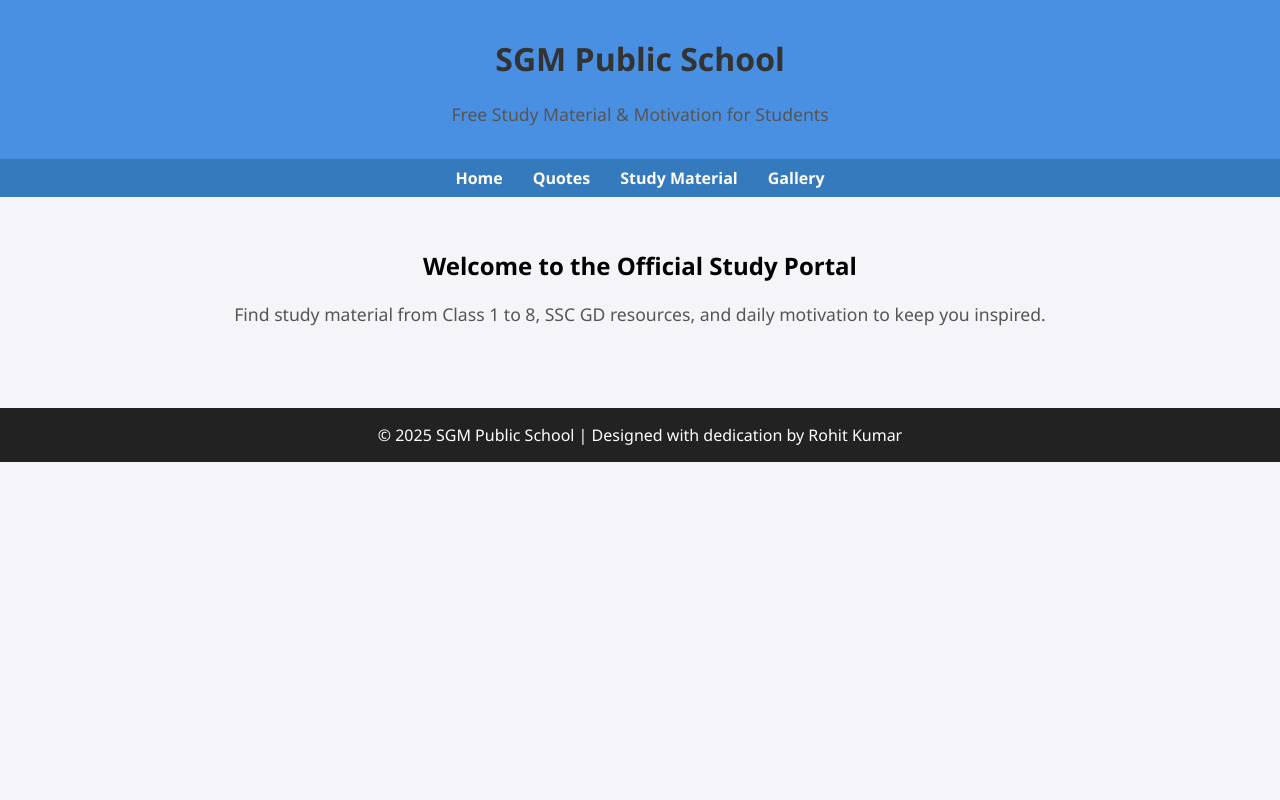
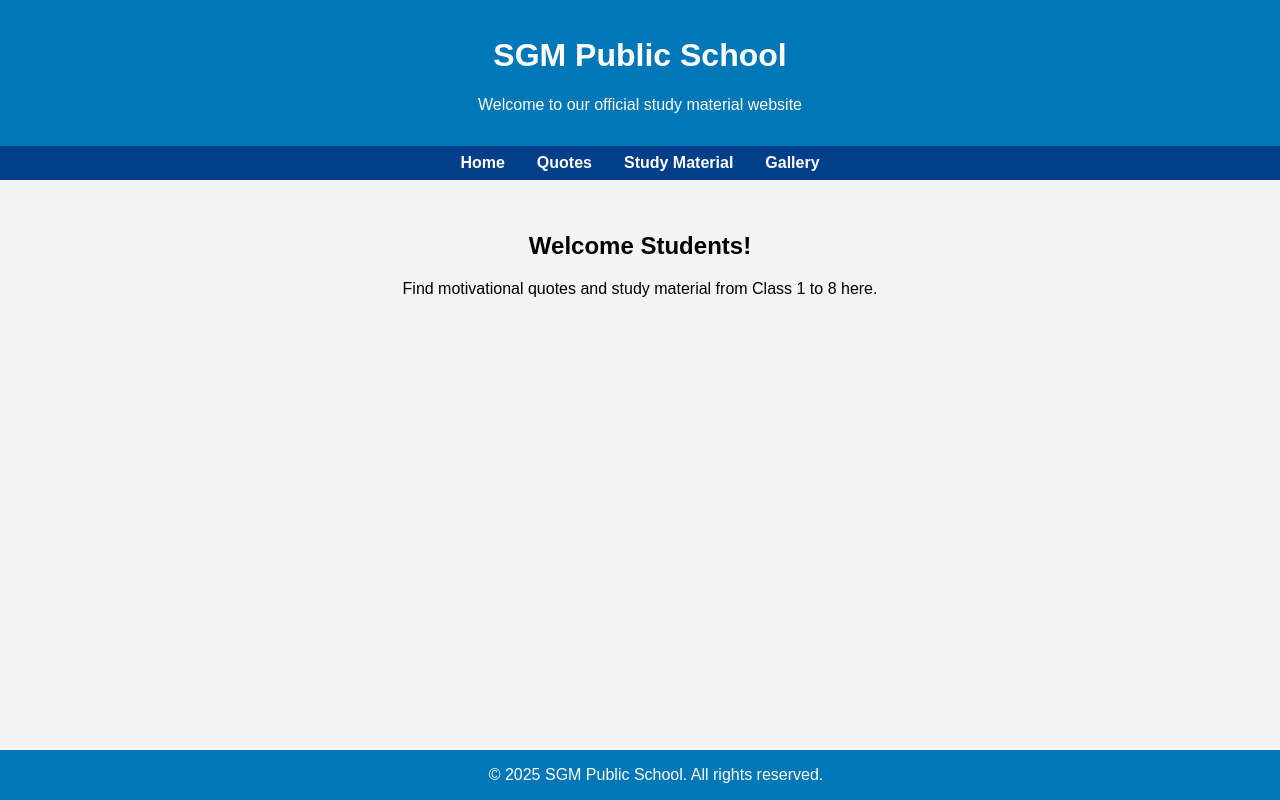
Before and after one commit to SGMPUBLICSCHOOL/Study-material-by-sgm-public-school-, a plain HTML site: page index.html in a window 1280 px wide. Drawn offline with Linux system fonts and the light colour scheme.

Commit message:
Add files via upload

```diff
--- a/index.html
+++ b/index.html
@@ -3,78 +3,65 @@
 <html lang="en">
 <head>
   <meta charset="UTF-8">
-  <meta name="viewport" content="width=device-width, initial-scale=1">
-  <title>SGM Public School - Study Material</title>
+  <meta name="viewport" content="width=device-width, initial-scale=1.0">
+  <title>SGM Public School</title>
   <style>
     body {
-      font-family: 'Segoe UI', sans-serif;
+      font-family: Arial, sans-serif;
+      background: #f4f4f4;
       margin: 0;
       padding: 0;
-      background: #f4f4f9;
     }
     header {
-      background: #4a90e2;
+      background-color: #0077b6;
       color: white;
-      padding: 1rem 0;
+      padding: 1rem 2rem;
       text-align: center;
     }
     nav {
-      background: #357ABD;
+      background: #023e8a;
       display: flex;
       justify-content: center;
       padding: 0.5rem 0;
     }
     nav a {
       color: white;
-      margin: 0 15px;
+      margin: 0 1rem;
       text-decoration: none;
       font-weight: bold;
-    }
-    nav a:hover {
-      text-decoration: underline;
     }
     main {
       padding: 2rem;
       text-align: center;
     }
-    h1 {
-      color: #333;
-    }
-    p {
-      font-size: 1.1rem;
-      color: #555;
-    }
     footer {
-      background: #222;
+      background: #0077b6;
       color: white;
       text-align: center;
-      padding: 1rem 0;
-      margin-top: 2rem;
+      padding: 1rem;
+      position: fixed;
+      width: 100%;
+      bottom: 0;
     }
   </style>
 </head>
 <body>
-
   <header>
     <h1>SGM Public School</h1>
-    <p>Free Study Material & Motivation for Students</p>
+    <p>Welcome to our official study material website</p>
   </header>
-
   <nav>
-    <a href="index.html">Home</a>
-    <a href="quotes.html">Quotes</a>
-    <a href="classes.html">Study Material</a>
-    <a href="gallery.html">Gallery</a>
+    <a href="#">Home</a>
+    <a href="#">Quotes</a>
+    <a href="#">Study Material</a>
+    <a href="#">Gallery</a>
   </nav>
-
   <main>
-    <h2>Welcome to the Official Study Portal</h2>
-    <p>Find study material from Class 1 to 8, SSC GD resources, and daily motivation to keep you inspired.</p>
+    <h2>Welcome Students!</h2>
+    <p>Find motivational quotes and study material from Class 1 to 8 here.</p>
   </main>
-
   <footer>
-    &copy; 2025 SGM Public School | Designed with dedication by Rohit Kumar
+    &copy; 2025 SGM Public School. All rights reserved.
   </footer>
-
 </body>
 </html>
```
